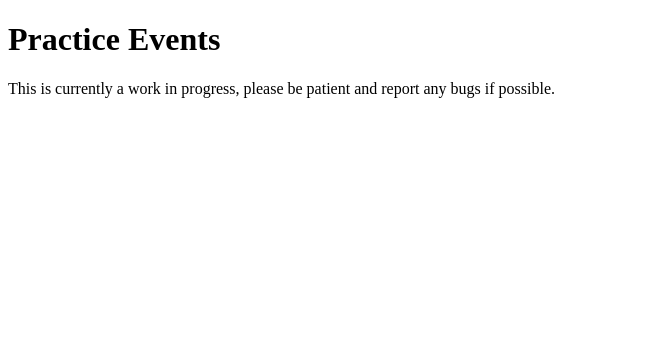
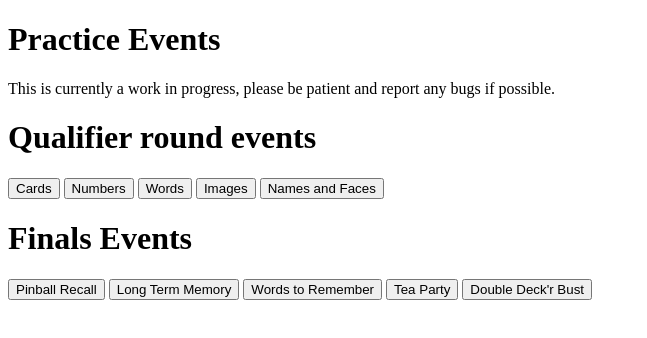
Before and after one commit to ErdemWisdom/ErdemWisdom.github.io, a plain HTML site: page index.html in a window 1280 px wide. Shown: the whole page, without its empty margins (0-647 px from the left). Drawn offline with Linux system fonts and the light colour scheme.

Commit message:
push buttons changes

```diff
--- a/cards.js
+++ b/cards.js
@@ -22,7 +22,7 @@ function shuffleDeck(deck) {
 
 const shuffledDeck = shuffleDeck(deck);
 
-function displayCards() {
+function qualifierCards() {
     const shuffledDeck = shuffleDeck(deck);
     const mainCard = shuffledDeck[0];
 
@@ -39,3 +39,4 @@ function displayCards() {
         container.appendChild(img);
     });
 }
+export default qualifierCards;
--- a/index.html
+++ b/index.html
@@ -6,5 +6,19 @@
     <body>
         <h1> Practice Events </h1>
         <p> This is currently a work in progress, please be patient and report any bugs if possible. </p>
+        <h1> Qualifier round events </h1>
+        <script src="cards.js"></script>
+        <button onClick="qualifierCards()"> Cards </button>
+        <button> Numbers </button>
+        <button> Words </button>
+        <button> Images </button>
+        <button> Names and Faces </button>
+
+        <h1> Finals Events </h1>
+        <button> Pinball Recall </button>
+        <button> Long Term Memory </button>
+        <button> Words to Remember </button>
+        <button> Tea Party </button>
+        <button> Double Deck'r Bust </button>
     </body>
 </html>
--- /dev/null
+++ b/style.css
@@ -0,0 +1,6 @@
+body {
+    background-color: #f80102;
+    font-family: Montserrat;
+    margin: 0;
+    padding: 0;
+}
```
